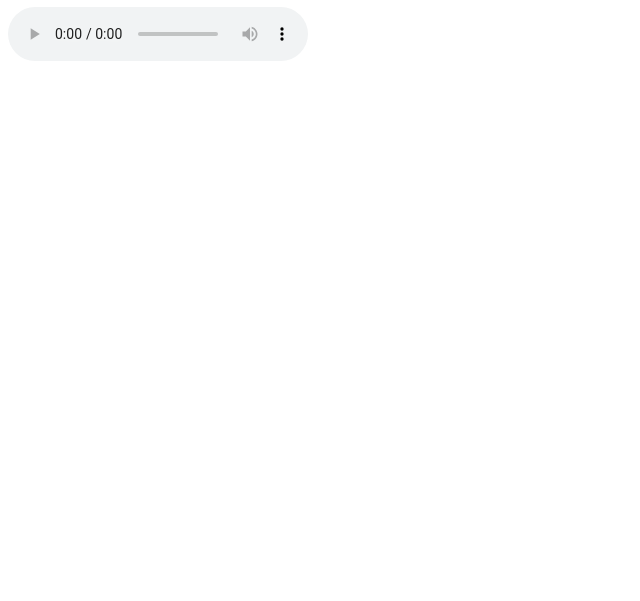
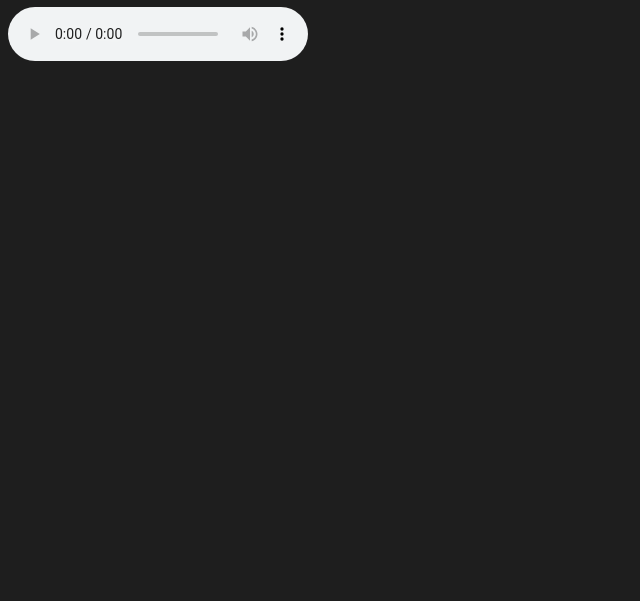
Before and after one commit to S-Pika/Frownin-Studio-Live, a plain HTML site: page index.html in a window 1280 px wide. Shown: the part 199-800 px from the top of the page, without its empty margins (0-640 px from the left). Drawn offline with Linux system fonts and the light colour scheme; a web font is replaced by a local one.

Commit message:
Update styles-main.css

```diff
--- a/styles-css/styles-main.css
+++ b/styles-css/styles-main.css
@@ -5,7 +5,7 @@
   font-family: "Cormorant SC", serif;
   color: rgb(226, 226, 226);
   font-size: 22;
-  background-color: 30, 30, 30, 1;
+  background-color: rgb(30, 30, 30);
 }
 
 .frownin_prof {
```
